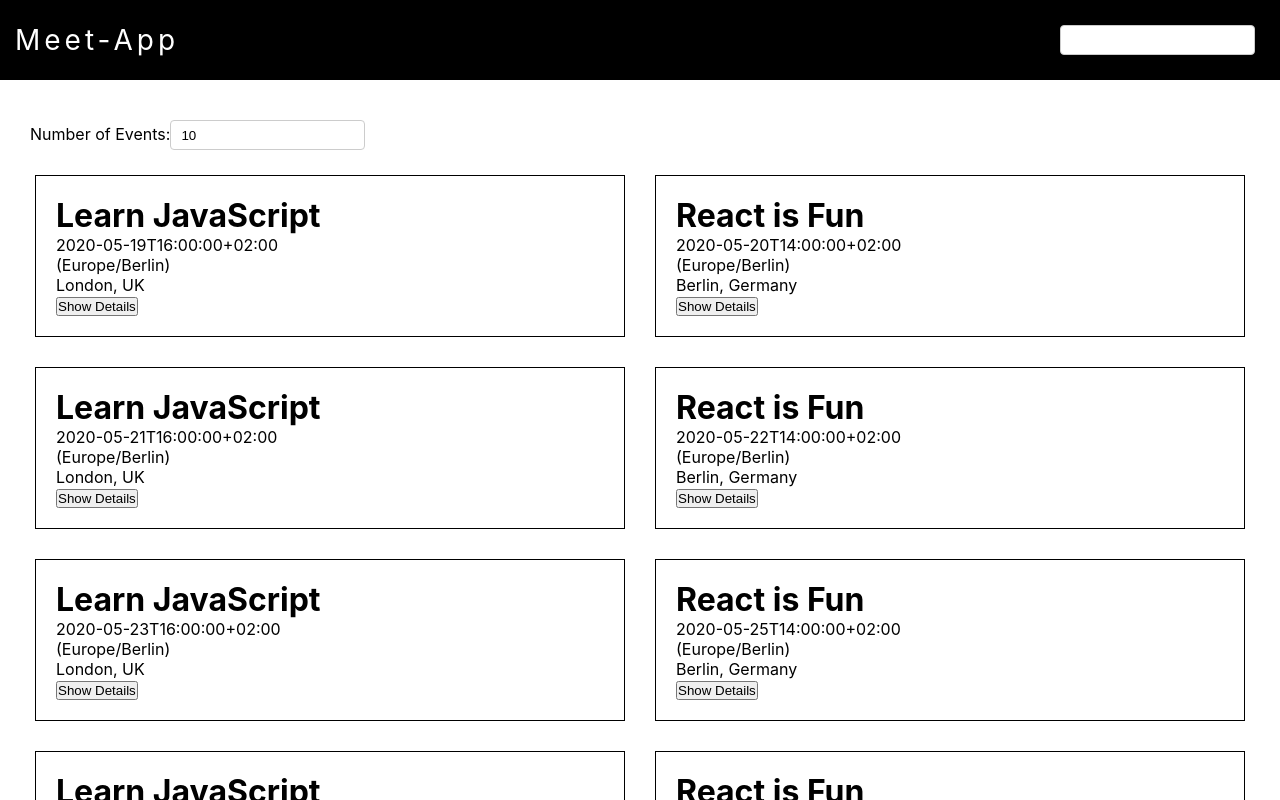
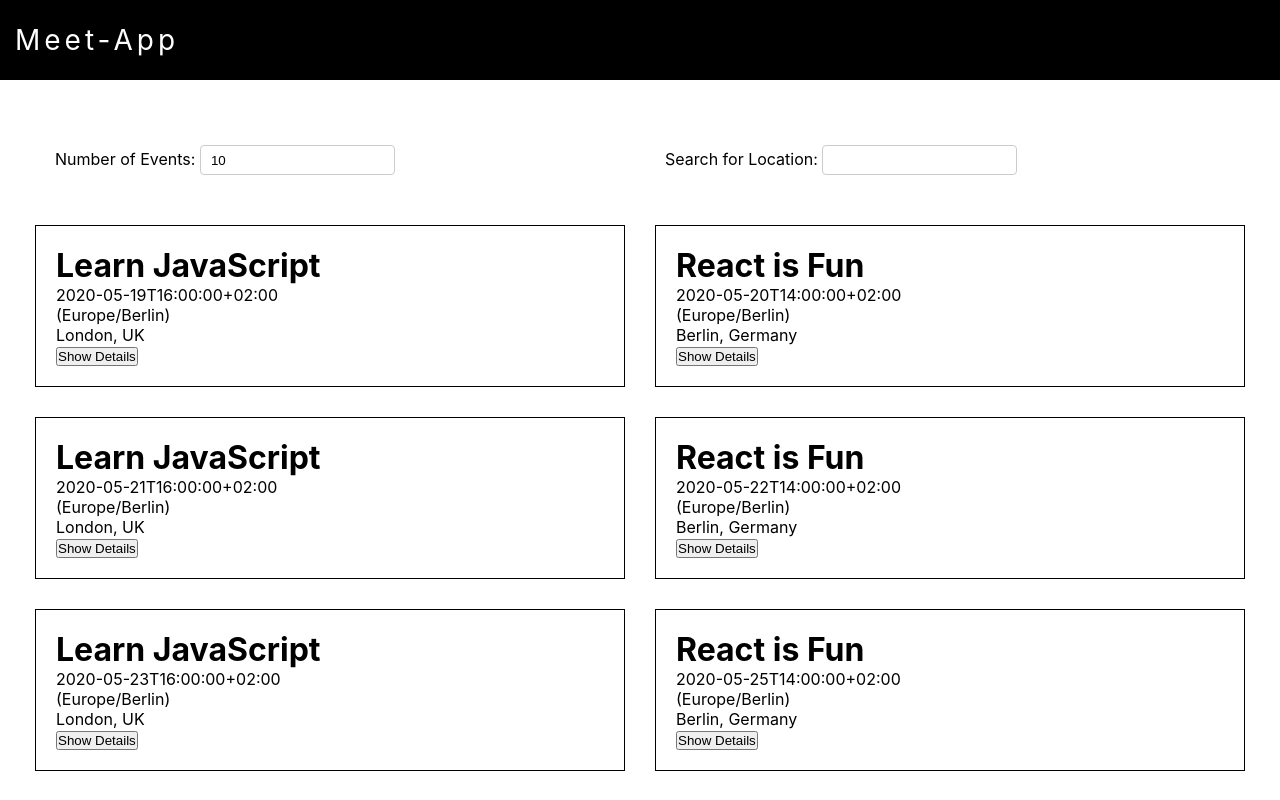
Before and after one commit to julianegoe/CF_meet-app, a React (Create React App) app: page / in a window 1280 px wide. Shown: the top 800 px of the page. Built offline with nearby package versions, Linux system fonts and the light colour scheme; what atatus-spa would draw is missing.

Commit message:
added integration tests for show/hide of info text

```diff
--- /dev/null
+++ b/src/Alert.js
@@ -0,0 +1,47 @@
+import React, { Component } from 'react';
+
+class Alert extends Component {
+	constructor(props) {
+		super(props);
+		this.color = null;
+		this.fontSize = '0.75rem';
+	}
+
+	getStyle = () => {
+		return {
+			color: this.color,
+			fontSize: this.fontSize,
+		};
+	};
+
+	render() {
+		return (
+			<div className='Alert'>
+				<p style={this.getStyle()}>{this.props.text}</p>
+			</div>
+		);
+	}
+}
+
+class InfoAlert extends Alert {
+	constructor(props) {
+		super(props);
+		this.color = 'blue';
+	}
+}
+
+export class WarningAlert extends Alert {
+	constructor(props) {
+		super(props);
+		this.color = 'orange';
+	}
+}
+
+export class ErrorAlert extends Alert {
+	constructor(props) {
+		super(props);
+		this.color = 'red';
+	}
+}
+
+export { InfoAlert };
--- a/src/App.css
+++ b/src/App.css
@@ -51,18 +51,23 @@ nav .logo {
 	margin-left: 30px;
 	margin-right: 30px;
 	display: grid;
-	grid-template-columns: 1fr;
+	grid-template-columns: 1fr 1fr;
 }
 
-.number-of-events {
+.NumberOfEvents {
 	padding: 20px;
 	margin: 5px;
-	grid-column: 0 / span 2;
+}
+
+.CitySearch {
+	padding: 20px;
+	margin: 5px;
 }
 
 .eventList {
 	margin-top: 20px;
-	grid-row: 2 / auto;
+	grid-column: 1 / span 2;
+	grid-row: 3 / auto;
 	display: grid;
 	grid-template-columns: 1fr 1fr;
 	grid-gap: 20px;
@@ -80,12 +85,10 @@ nav .logo {
 }
 
 .suggestions {
-	width: 150px;
-	position: absolute;
+	width: 163px;
+	position: relative;
+	left: 150px;
 	z-index: 2;
-	align-self: center;
-	margin-top: 15px;
-	top: 43px;
 	font-size: 14px;
 	box-shadow: 10px 10px 16px -12px rgba(0, 0, 0, 0.75);
 }
--- a/src/App.js
+++ b/src/App.js
@@ -12,6 +12,8 @@ export default class App extends Component {
 			events: [],
 			locations: [],
 			number: 10,
+			errorText: '',
+			infoText: '',
 		};
 	}
 
@@ -38,7 +40,7 @@ export default class App extends Component {
 
 		const allEvents = await getEvents();
 		if (location === 'all') {
-			this.setState({ events: allEvents });
+			this.setState({ events: allEvents, infoText: '' });
 		} else {
 			const updatedEvents = allEvents
 				.filter((event) => {
@@ -50,26 +52,35 @@ export default class App extends Component {
 	};
 
 	updateNumber = (number) => {
-		this.setState({ number: number });
+		let validationText = '';
+
+		if (number < 0) {
+			validationText = "You can't enter negative numbers.";
+		} else if (number > this.state.events.length) {
+			validationText = `There are not ${number} events. Please enter a smaller number.`;
+		} else {
+			this.setState({ number: number });
+		}
+		this.setState({ errorText: validationText });
 	};
 
 	render() {
-		const { locations, events, number } = this.state;
+		const { locations, events, number, errorText } = this.state;
 		return (
 			<div className='App'>
 				<nav>
 					<div className='logo'>Meet-App</div>
 					<ul className='navigation-list'>
-						<li id='search-nav' className='navigation-list__item'>
-							<CitySearch
-								locations={locations}
-								updateEvents={this.updateEvents}
-							/>
-						</li>
+						<li id='search-nav' className='navigation-list__item'></li>
 					</ul>
 				</nav>
 				<div className='container'>
-					<NumberOfEvents number={number} updateNumber={this.updateNumber} />
+					<NumberOfEvents
+						errorText={errorText}
+						number={number}
+						updateNumber={this.updateNumber}
+					/>
+					<CitySearch locations={locations} updateEvents={this.updateEvents} />
 					<EventList number={number} events={events} />
 				</div>
 			</div>
--- a/src/CitySearch.js
+++ b/src/CitySearch.js
@@ -1,4 +1,5 @@
 import React, { Component } from 'react';
+import { InfoAlert } from './Alert';
 
 class CitySearch extends Component {
 	constructor(props) {
@@ -7,23 +8,37 @@ class CitySearch extends Component {
 			query: '',
 			suggestions: [],
 			showSuggestions: undefined,
+			infoText: '',
 		};
 	}
 
 	handleInput = (event) => {
-		this.setState({ query: event.target.value });
+		const value = event.target.value;
 		const filteredLocations = this.props.locations.filter((location) => {
 			return (
 				location.toUpperCase().indexOf(event.target.value.toUpperCase()) > -1
 			);
 		});
-		this.setState({ suggestions: filteredLocations });
+		if (filteredLocations.length === 0) {
+			this.setState({
+				query: value,
+				suggestions: filteredLocations,
+				infoText: "We couldn't find your location. Please enter another one.",
+			});
+		} else {
+			this.setState({
+				query: value,
+				suggestions: filteredLocations,
+				infoText: '',
+			});
+		}
 	};
 
 	handleItemClicked = (suggestion) => {
 		this.setState({ query: suggestion });
 		this.props.updateEvents(suggestion, null);
 		this.setState({ showSuggestions: false });
+		this.setState({ infoText: '' });
 	};
 
 	handleFocus = () => {
@@ -34,6 +49,8 @@ class CitySearch extends Component {
 		const { query, suggestions, showSuggestions } = this.state;
 		return (
 			<div className='CitySearch'>
+				{' '}
+				<label htmlFor='city'>Search for Location: </label>
 				<input
 					type='text'
 					value={query}
@@ -41,7 +58,7 @@ class CitySearch extends Component {
 					onChange={this.handleInput}
 					onFocus={this.handleFocus}
 				/>
-
+				<InfoAlert text={this.state.infoText} />
 				<ul
 					className='suggestions'
 					style={showSuggestions ? {} : { display: 'none' }}>
--- a/src/NumberOfEvents.js
+++ b/src/NumberOfEvents.js
@@ -1,16 +1,18 @@
 import React, { Component } from 'react';
 import PropTypes from 'prop-types';
+import { ErrorAlert } from './Alert';
 
 class NumberOfEvents extends Component {
 	render() {
 		return (
-			<div>
-				<label htmlFor='event-number'>Number of Events:</label>
+			<div className='NumberOfEvents'>
+				<label htmlFor='event-number'>Number of Events: </label>
 				<input
 					id='event-number'
 					type='number'
 					defaultValue={this.props.number}
 					onChange={(e) => this.props.updateNumber(e.target.value)}></input>
+				<ErrorAlert text={this.props.errorText} />
 			</div>
 		);
 	}
```
Also changed, not shown: 2 other files (tests, documents, lock files or other folders).
